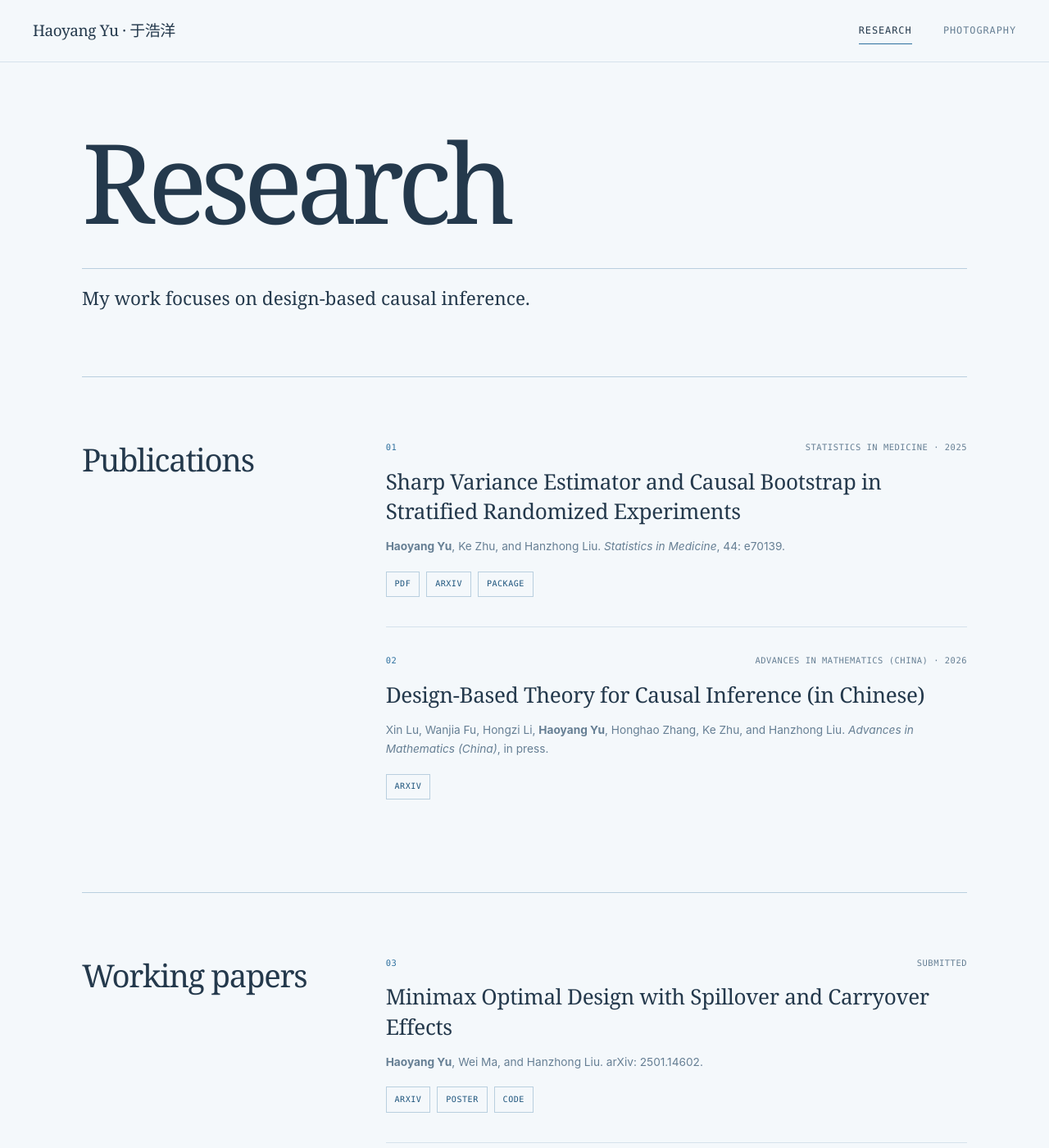
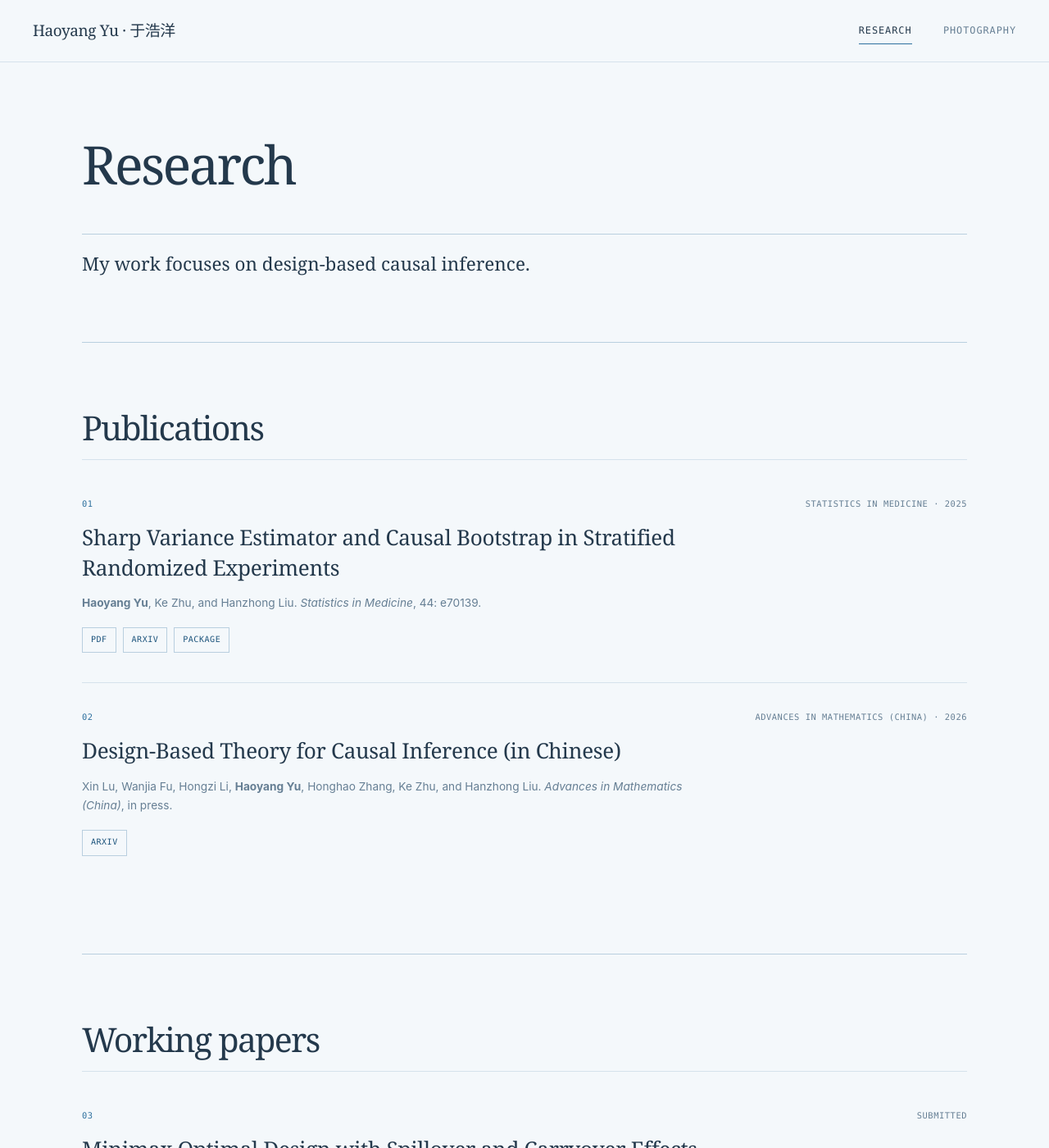
Before and after one commit to yu-hao-yang/yu-hao-yang.github.io, a Jekyll site: the page built from _pages/research.md, in a window 1280 px wide and 1400 px high. Shown: the whole window at 82% size. Built offline with Jekyll 4.4.1, drawn with Linux system fonts in a browser that asks for light colours.

Commit message:
Restyle research sections, shrink page titles, add job market line
- Stack research page section headings above content to match home layout
- Reduce Research/Photography hero h1 size to match home name scale
- Add bold job market status line to home hero bio

Co-Authored-By: Claude Code <noreply@anthropic.com>

```diff
--- a/_sass/layout/_site.scss
+++ b/_sass/layout/_site.scss
@@ -154,6 +154,16 @@ button:focus-visible {
   display: flex;
   flex-direction: column;
   gap: clamp(2.5rem, 4.5vw, 3.75rem);
+}
+
+.profile-hero__status {
+  max-width: 640px;
+  margin: 1.8rem 0 0;
+  color: var(--site-ink);
+  font-family: Georgia, "Times New Roman", serif;
+  font-size: clamp(0.9rem, 1.5vw, 1.02rem);
+  font-weight: 700;
+  line-height: 1.7;
 }
 
 .profile-hero__identity h1 {
@@ -571,10 +581,10 @@ button:focus-visible {
   margin: 0;
   color: var(--site-ink);
   font-family: Georgia, "Times New Roman", serif;
-  font-size: clamp(4rem, 11vw, 7.5rem);
+  font-size: clamp(2.5rem, 5.5vw, 3.6rem);
   font-weight: 400;
-  letter-spacing: -0.06em;
-  line-height: 0.82;
+  letter-spacing: -0.04em;
+  line-height: 1.05;
 }
 
 .content-hero__summary {
@@ -593,29 +603,28 @@ button:focus-visible {
 }
 
 .research-section {
-  display: grid;
-  grid-template-columns: repeat(12, minmax(0, 1fr));
-  column-gap: clamp(1.2rem, 2.5vw, 2.2rem);
-  padding: clamp(3.5rem, 6vw, 5rem) 0;
+  padding: clamp(3.75rem, 6.5vw, 5.5rem) 0;
   border-top: 1px solid var(--site-line-strong);
 }
 
 .research-section > header {
-  grid-column: 1 / span 4;
-  align-self: start;
+  margin-bottom: clamp(2rem, 3.5vw, 2.75rem);
+  padding-bottom: 1rem;
+  border-bottom: 1px solid var(--site-line);
 }
 
 .research-section > header h2 {
   margin: 0;
   color: var(--site-ink);
   font-family: Georgia, "Times New Roman", serif;
-  font-size: clamp(1.65rem, 3vw, 2.4rem);
+  font-size: clamp(1.6rem, 3.2vw, 2.5rem);
   font-weight: 400;
-  letter-spacing: -0.035em;
+  letter-spacing: -0.04em;
+  line-height: 1;
 }
 
 .research-section > .work-list {
-  grid-column: 5 / span 8;
+  min-width: 0;
 }
 
 .research-section:last-child {
@@ -752,16 +761,6 @@ button:focus-visible {
     padding-top: 0;
   }
 
-  .research-section {
-    grid-template-columns: 1fr;
-    gap: 2.8rem;
-  }
-
-  .research-section > header,
-  .research-section > .work-list {
-    grid-column: 1;
-  }
-
   .record,
   .award-list li,
   .news-list li,
--- a/assets/css/photography.scss
+++ b/assets/css/photography.scss
@@ -17,10 +17,10 @@
   margin: 0;
   color: var(--site-ink);
   font-family: Georgia, "Times New Roman", serif;
-  font-size: clamp(4rem, 11vw, 7.5rem);
+  font-size: clamp(2.5rem, 5.5vw, 3.6rem);
   font-weight: 400;
-  letter-spacing: -0.06em;
-  line-height: 0.82;
+  letter-spacing: -0.04em;
+  line-height: 1.05;
 }
 
 .photo-intro {
```
Also changed, not shown: _pages/about.md (+1 -0 lines).
